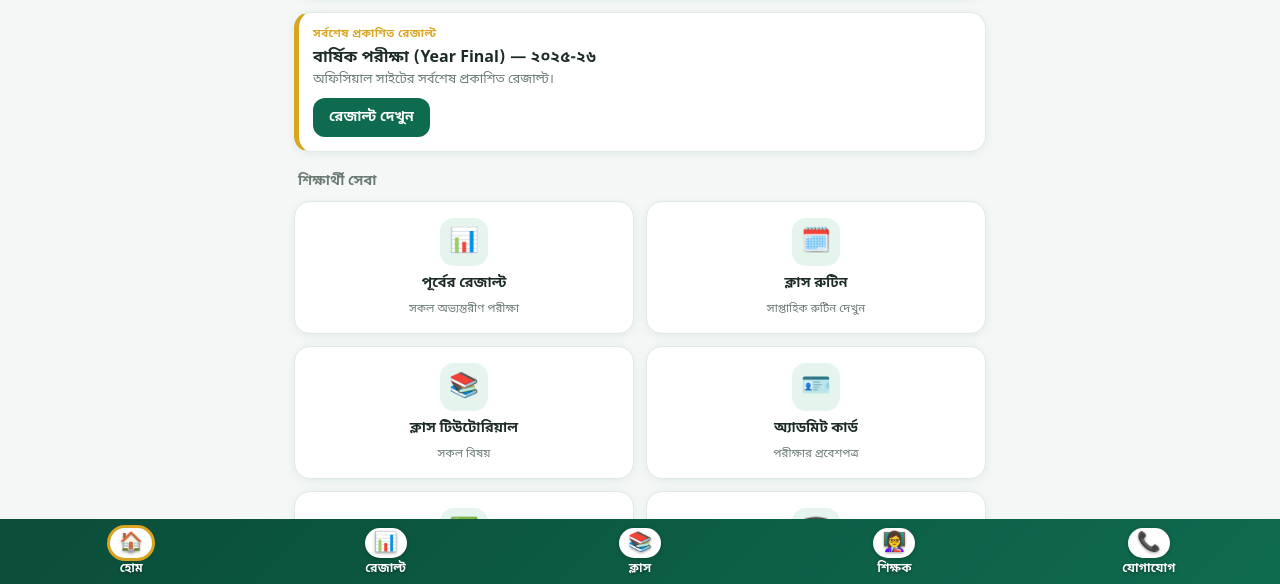
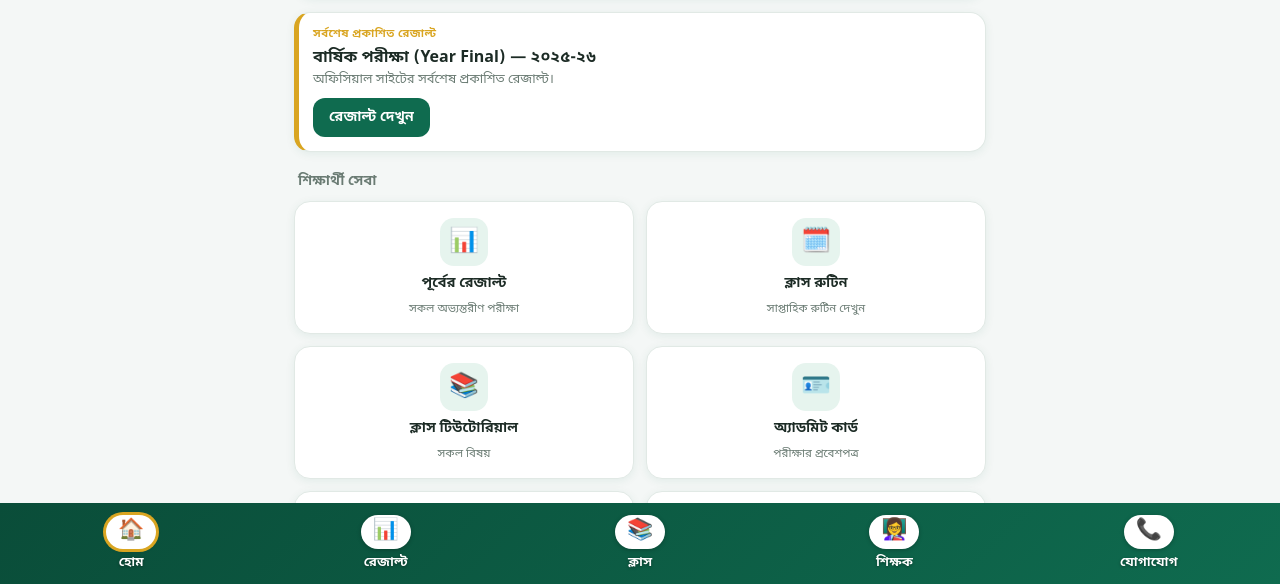
Before and after one commit to md-lingkon/matibhanga-app, a website: page www/index.html in a window 1280 px wide. Shown: the part 214-798 px from the top of the page. Drawn offline with Linux system fonts and the light colour scheme.

Commit message:
Adjust padding and button styles in index.html

```diff
--- a/www/index.html
+++ b/www/index.html
@@ -25,7 +25,7 @@ html,body{margin:0;height:100%}
 body{
   font-family:"Noto Sans Bengali","Kalpurush","SolaimanLipi",system-ui,-apple-system,"Segoe UI",sans-serif;
   background:var(--bg);color:var(--text);
-  padding-bottom:calc(68px + env(safe-area-inset-bottom));
+  padding-bottom:calc(92px + env(safe-area-inset-bottom));
 }
 a{color:inherit;text-decoration:none}
 button{font:inherit;cursor:pointer}
@@ -127,10 +127,10 @@ h3.sec{font-size:14px;color:var(--muted);margin:20px 4px 10px;font-weight:700}
 nav{
   position:fixed;bottom:0;left:0;right:0;z-index:30;
   background:linear-gradient(135deg,var(--green-dark),var(--green));
-  display:flex;padding:7px 4px calc(7px + env(safe-area-inset-bottom));
+  display:flex;padding:10px 4px calc(12px + env(safe-area-inset-bottom));
 }
-nav button{flex:1;background:none;border:0;display:flex;flex-direction:column;align-items:center;gap:3px;color:#fff;font-size:12px;font-weight:700;text-shadow:0 1px 3px rgba(0,0,0,.4);padding:2px 0}
-nav button .i{width:42px;height:30px;border-radius:15px;background:#fff;display:grid;place-items:center;font-size:19px;line-height:1;box-shadow:0 1px 4px rgba(0,0,0,.25)}
+nav button{flex:1;background:none;border:0;display:flex;flex-direction:column;align-items:center;gap:5px;color:#fff;font-size:13px;font-weight:700;text-shadow:0 1px 3px rgba(0,0,0,.4);padding:2px 0;line-height:1.4}
+nav button .i{width:50px;height:34px;border-radius:17px;background:#fff;display:grid;place-items:center;font-size:21px;line-height:1;box-shadow:0 1px 4px rgba(0,0,0,.25);text-shadow:none}
 nav button.active{font-weight:800}
 nav button.active .i{box-shadow:0 0 0 3px var(--gold),0 1px 4px rgba(0,0,0,.25)}
 
```
